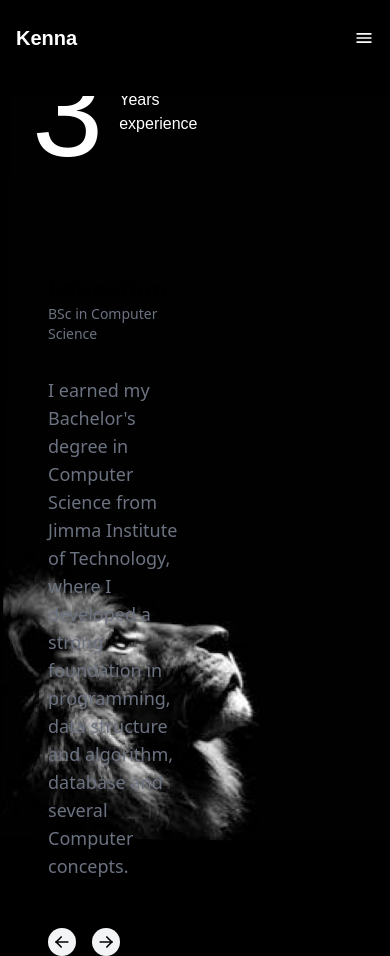
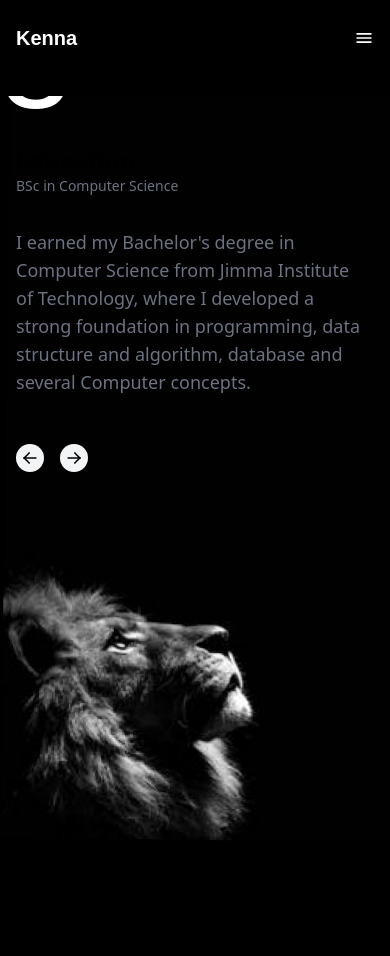
Before and after one commit to kennataddese6/portfolio, a Next.js app: page /about in a window 390 px wide. After the commit the page ends 844 px from the top, so only its background shows below. Built offline with nearby package versions, Linux system fonts and the light colour scheme.

Commit message:
add mobile responsiveness

```diff
--- a/app/about/page.tsx
+++ b/app/about/page.tsx
@@ -41,7 +41,7 @@ export default function Page() {
   return (
     <div className=" h-screen bg-[url(/mobileherobg.png)] xl:bg-[url(/aboutbg.png)]  w-full bg-no-repeat bg-cover 2xl:bg-y-80px">
       {" "}
-      <div className="flex justify-between flex-wrap-reverse pl-8 pr-48 pt-12 items-center">
+      <div className="flex justify-between flex-wrap-reverse md:pl-8 md:pr-48 md:pt-12 items-center">
         <AnimatedTestimonials testimonials={testimonials} />
         <div className="flex items-center relative">
           <h1 className="text-9xl text-white">3</h1>
--- a/components/ui/animated-testimonials.tsx
+++ b/components/ui/animated-testimonials.tsx
@@ -43,8 +43,8 @@ export const AnimatedTestimonials = ({
   }
   return (
     <div>
-      <div className="max-w-sm md:max-w-4xl mx-auto antialiased font-sans px-4 md:px-8 lg:px-12 py-20">
-        <div className="relative grid grid-cols-1 md:grid-cols-2  gap-20">
+      <div className="max-w-sm md:max-w-4xl mx-auto antialiased font-sans px-4 md:px-8 lg:px-12 md:py-20">
+        <div className="relative grid grid-cols-1 md:grid-cols-2 gap-20">
           <div className="flex justify-between flex-col py-4 h-80">
             <motion.div
               key={active}
```
